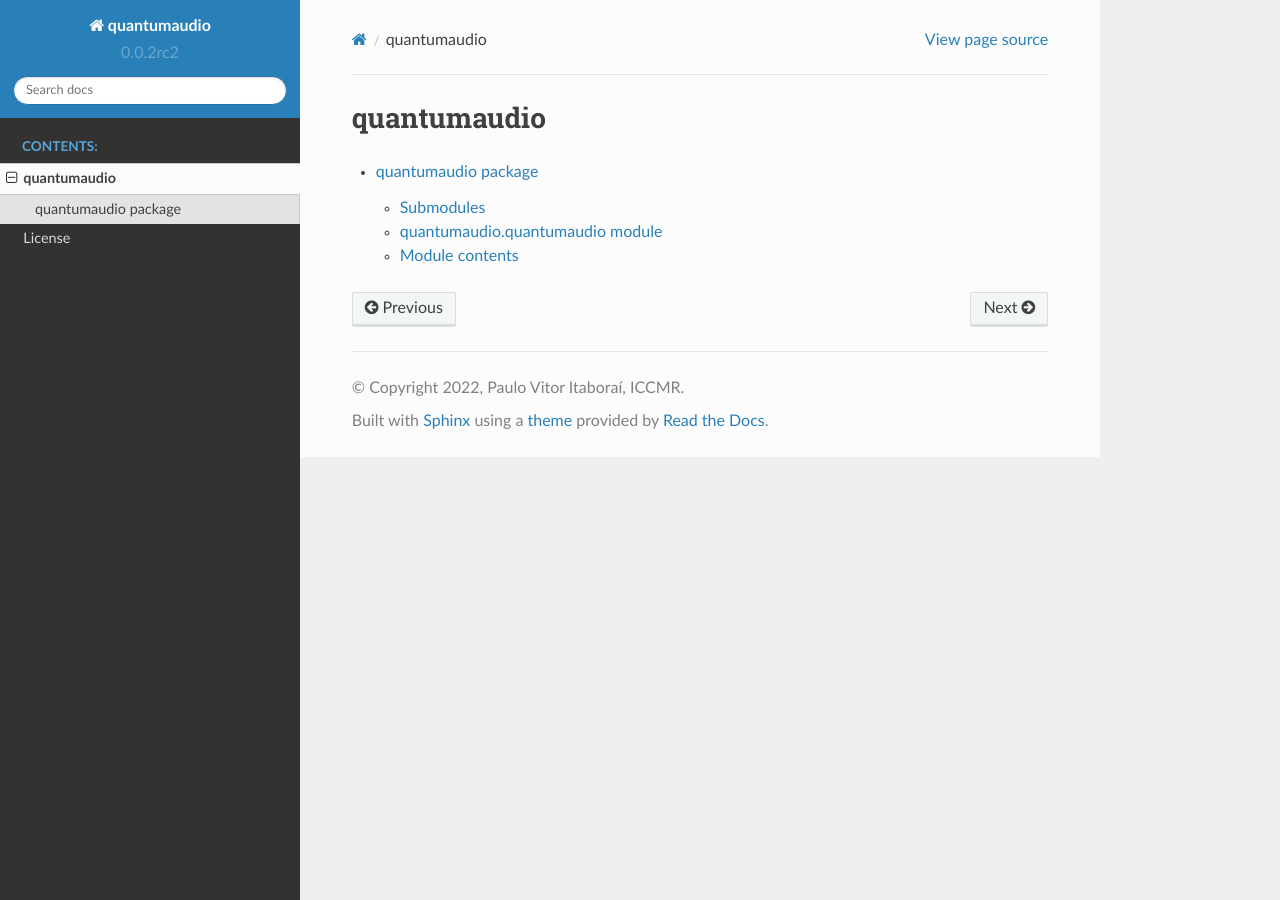
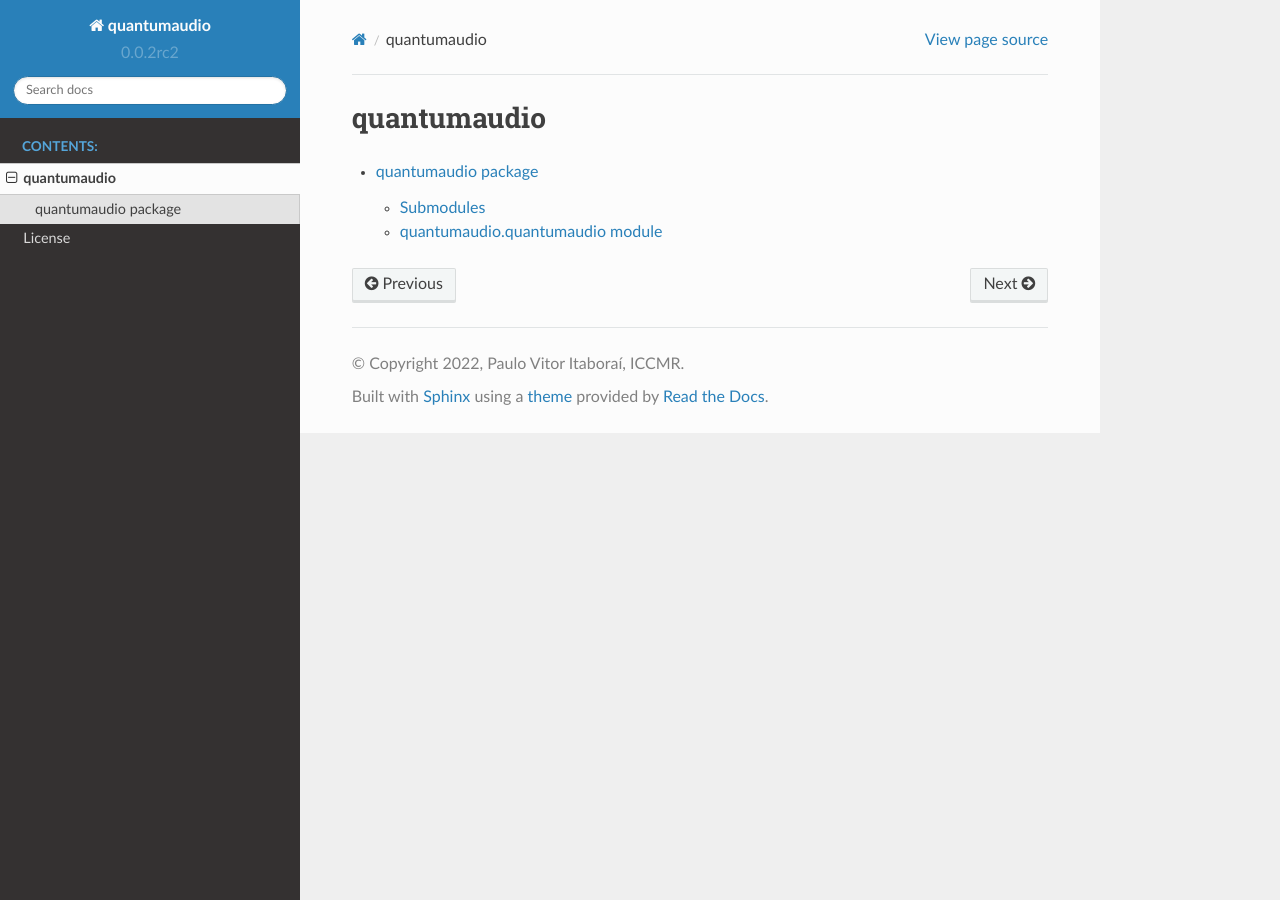
Before and after one commit to iccmr-quantum/quantumaudio, a Sphinx documentation site: the page built from docs/modules.rst, in a window 1280 px wide. Built offline with Sphinx 7.4.7 and the Read the Docs theme 2.0.0, drawn with Linux system fonts in a browser that asks for light colours; pages that are not in the unit, such as notebooks, are missing from menus.

Commit message:
temporary readthedocs fix

```diff
--- a/docs/conf.py
+++ b/docs/conf.py
@@ -21,15 +21,32 @@
 # -- General configuration ---------------------------------------------------
 # https://www.sphinx-doc.org/en/master/usage/configuration.html#general-configuration
 
-extensions = ["sphinx.ext.todo", "sphinx.ext.viewcode", "sphinx.ext.autodoc", "sphinx.ext.napoleon", "nbsphinx"]
+extensions = ["sphinx.ext.todo", "sphinx.ext.viewcode", "sphinx.ext.autodoc", "sphinx.ext.napoleon", "nbsphinx", "nbsphinx_link", "sphinx.ext.mathjax", "IPython.sphinxext.ipython_console_highlighting"]
 
 templates_path = ['_templates']
-exclude_patterns = ['_build', 'Thumbs.db', '.DS_Store']
+exclude_patterns = ['_build', 'Thumbs.db', '.DS_Store', '**.ipynb_checkpoints']
 
-
+add_module_names = False
 
 # -- Options for HTML output -------------------------------------------------
 # https://www.sphinx-doc.org/en/master/usage/configuration.html#options-for-html-output
 
 html_theme = 'sphinx_rtd_theme'
 html_static_path = ['_static']
+
+# Monkey-patch autosummary template context
+#from sphinx.ext.autosummary.generate import AutosummaryRenderer
+
+
+#def smart_fullname(fullname):
+#    parts = fullname.split(".")
+#    return ".".join(parts[1:])
+
+
+#def fixed_init(self, app, template_dir=None):
+#    AutosummaryRenderer.__old_init__(self, app, template_dir)
+#    self.env.filters["smart_fullname"] = smart_fullname
+
+
+#AutosummaryRenderer.__old_init__ = AutosummaryRenderer.__init__
+#AutosummaryRenderer.__init__ = fixed_init
--- a/docs/index.rst
+++ b/docs/index.rst
@@ -21,7 +21,7 @@
    :caption: Contents:
 
    modules
-   tutorial_quantum_audio_module
+   tutorial
    license
 
 
--- a/docs/quantumaudio.rst
+++ b/docs/quantumaudio.rst
@@ -11,11 +16,3 @@
    :members:
    :undoc-members:
    :show-inheritance:
-
-Module contents
----------------
-
-.. automodule:: quantumaudio
-   :members:
-   :undoc-members:
-   :show-inheritance:
```
Also changed, not shown: other parts of docs/quantumaudio.rst (+5 -0 lines).
